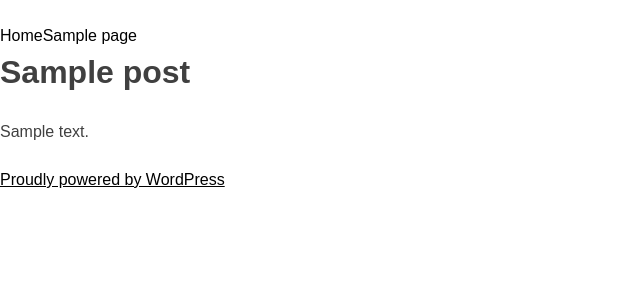
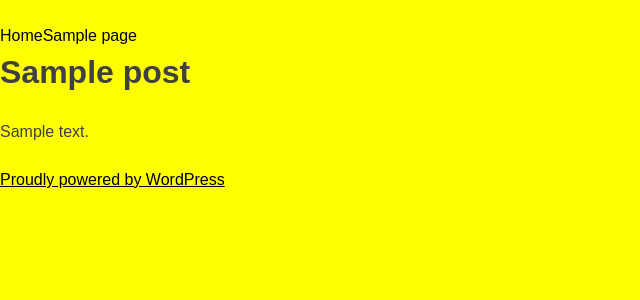
Before and after one commit to redacademy/soc-winter-2019, a WordPress theme: template themes/sports-on-campus/page.php in a window 1280 px wide. Shown: the top 300 px of the page, without its empty margins (0-640 px from the left). Run offline with PHP 8.4 and a stand-in for WordPress, Linux system fonts and the light colour scheme; the site name, menu and one post (Sample post) are stand-ins, and other content is empty; style sheets or scripts are compiled from the project's sources; some libraries are stand-ins or nearby versions.

Commit message:
Changed background color.

```diff
--- a/themes/sports-on-campus/sass/_elements.scss
+++ b/themes/sports-on-campus/sass/_elements.scss
@@ -15,7 +15,8 @@ html {
 }
 
 body {
-  background: $color__background-body; /* Fallback for when there is no custom background color defined. */
+  //background: $color__background-body; /* Fallback for when there is no custom background color defined. */
+  background: yellow;
 }
 
 blockquote,
```
